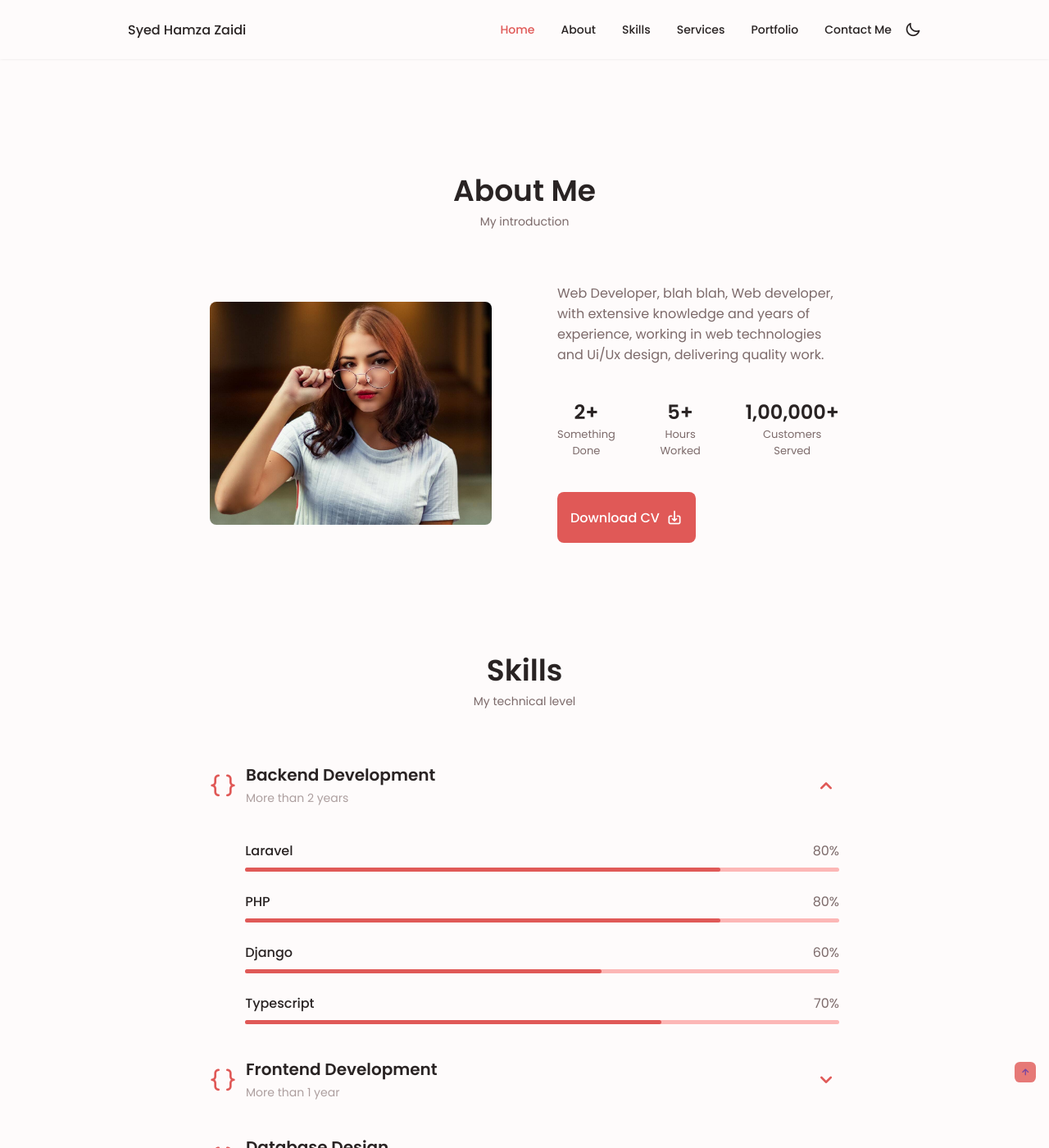
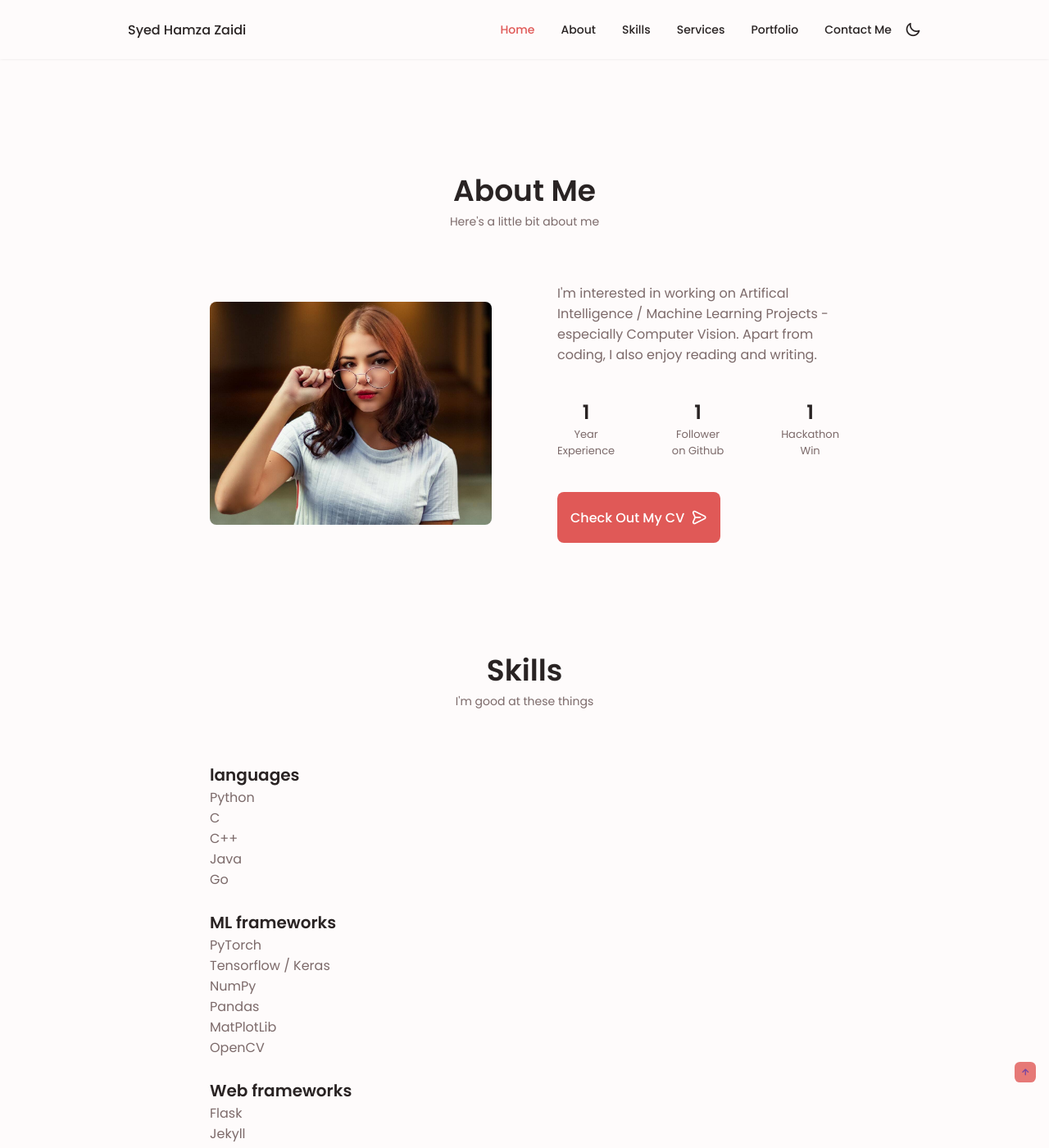
Before and after one commit to syedhamzazaidi/syedhamzazaidi.github.io, a Jekyll site: the page built from index.md, in a window 1280 px wide and 1400 px high, scrolled down 413 px. Shown: the whole window at 82% size. Built offline with Jekyll 4.4.1, drawn with Linux system fonts in a browser that asks for light colours; some of the changed text lies outside the part shown.

Commit message:
add alt skills section

```diff
--- a/_includes/home/about.html
+++ b/_includes/home/about.html
@@ -19,8 +19,8 @@
                 {% endfor %}
             </div>
             <div class="about__buttons">
-                <a download="" href="assets/pdf/Alexa-Cv.pdf" class="button button--flex">
-                    {{ page.about.button }} <i class="uil uil-download-alt button__icon"></i>
+                <a href="assets/pdf/resume.pdf" target="_blank" class="button button--flex">
+                    {{ page.about.button }} <i class="uil uil-message button__icon"></i>
                 </a>
             </div>
         </div>
--- a/_includes/home/landing.html
+++ b/_includes/home/landing.html
@@ -42,9 +42,11 @@
                 <h1 class="home__title">{{ page.landing.title }}</h1>
                 <h3 class="home__subtitle">{{ page.landing.secondtext }}</h3>
                 <p class="home__description">{{ page.landing.thirdtext }}</p>
+                {% if page.landing.button %}
                 <a href="#contact" class="button button--flex">
                     {{ page.landing.button }} <i class="uil uil-message button__icon"></i>
                 </a>
+                {% endif %}
             </div>
         </div>
 
--- a/_includes/home/services.html
+++ b/_includes/home/services.html
@@ -3,8 +3,7 @@
     <span class="section__subtitle">{{ page.services.subtitle}}</span>
 
     <div class="services__container container grid">
-        {% for block in page.services.blocks %}
-        {% if forloop.index > {{ site.max_blog_posts }} %}{% break %}{% endif %}
+        {% for block in page.services.blocks limit: {{ site.max_blog_posts }} %}
         <!--===================== SERVICES 1 ====================-->
         <div class="services__content">
             <div>
--- /dev/null
+++ b/_includes/home/skills-list.html
@@ -0,0 +1,20 @@
+<section class="skills section", id="skills">
+    <h2 class="section__title">{{ page.skills-list.title }}</h2>
+    <span class="section__subtitle">{{ page.skills-list.subtitle }}</span>
+    <div class="skills_list__container container grid">
+      <!-- <p>I’ve picked up quite a few skills during the course of my three co-ops, and aim to improve these skills everyday. Here are a few of the technologies that I have experience with:</p> -->
+      <div class="skills__content">
+        {% for topic in page.skills-list.topics %}
+        <div class="skills__content">
+          <h1 class="skills__title">{{ topic[0] | capitalise }}</h1>
+          <ul>
+            {% for item in topic[1] %}
+            <li class="skillz__category__item">{{ item }}</li>
+            {% endfor %}
+          </ul>
+          <br>
+        </div>
+       {% endfor %}
+      </div>
+    </div>
+  </section>
--- a/_includes/home/skills.html
+++ b/_includes/home/skills.html
@@ -1,6 +1,6 @@
 <section class="skills section" id="skills">
-    <h2 class="section__title">Skills</h2>
-    <span class="section__subtitle">My technical level</span>
+    <h2 class="section__title">{{ page.skills.title }}</h2>
+    <span class="section__subtitle">{{ page.skills.subtitle }}</span>
 
     <div class="skills__container container grid">
         <div>
--- a/_layouts/home.html
+++ b/_layouts/home.html
@@ -4,8 +4,9 @@ layout: default
 
 {%- include home/landing.html -%}
 {%- include home/about.html -%}
-{%- include home/skills.html -%}
-{%- include home/qualifications.html -%}
-{%- include home/services.html -%}
-{%- include home/portfolio.html -%}
+{% if page.skills %}{%- include home/skills.html -%}{% endif %}
+{% if page.skills-list %}{%- include home/skills-list.html -%}{% endif %}
+{% if page.qualifications %}{%- include home/qualifications.html -%}{% endif %}
+{% if page.services %}{%- include home/services.html -%}{% endif %}
+{% if page.portfolio %}{%- include home/portfolio.html -%}{% endif %}
 <br />
--- a/index.md
+++ b/index.md
@@ -8,40 +8,77 @@
 layout: home
 
 landing:
-    title: Hello!
-    secondtext: Software Developer
-    thirdtext: Hey!
-    button: Click Me!
+    title: Hi, I'm Hamza
+    secondtext: A Software Developer
+    thirdtext: >
+        I'm currently a final year undergrad at BITS Pilani, India. I love working with code.
+    # button: Click Me!
 
 about:
     title: About Me
-    subtext: My introduction
-    content: Web Developer, blah blah, Web developer, with extensive knowledge and years of experience, working in web technologies and Ui/Ux design, delivering quality work.
+    subtext: Here's a little bit about me
+    content: >
+        I'm interested in working on Artifical Intelligence / Machine Learning Projects -
+        especially Computer Vision. Apart from coding, I also enjoy reading and writing.
 
     stats:
         -
-            number: 2+
-            line1: Something
-            line2: Done
+            number: 1
+            line1: Year
+            line2: Experience
         -
-            number: 5+
-            line1: Hours
-            line2: Worked
+            number: 1
+            line1: Follower
+            line2: on Github
         -
-            number: 1,00,000+
-            line1: Customers
-            line2: Served
+            number: 1
+            line1: Hackathon
+            line2: Win
 
-    button: Download CV
+    button: Check Out My CV
 
-skills:
-    title:
-    subtext:
+# skills:
+#     title: Skills
+#     subtext: I'm good at these things
+
+skills-list:
+    title: Skills
+    subtitle: I'm good at these things
+    topics:
+        languages:
+            - Python
+            - C
+            - C++
+            - Java
+            - Go
+
+        ML frameworks:
+            - PyTorch
+            - Tensorflow / Keras
+            - NumPy
+            - Pandas
+            - MatPlotLib
+            - OpenCV
+
+        Web frameworks:
+            - Flask
+            - Jekyll
+
+        tools:
+            - Bash
+            - Git & Github
+            - Docker
+            - Postman
+
+        design:
+            - Adobe Photoshop
+            - Adobe Illustrator
+            - Adobe InDesign
+            - Sketch
 
 qualifications:
     title: Qualifications
     subtext: My qualifications
-
     tabs:
     -
         title: Education
@@ -86,24 +123,24 @@ services:
         title: My Summer at Salesforce3
         icon: uil-arrow
 
-portfolio:
-    title: Portfolio
-    subtitle: Most Recent Work
-    projects:
-    -
-        title: Project 1
-        subtitle: Subtitle 1
-        image: portfolio1.jpg
-        button: Clicky!
-    -
-        title: Project 2
-        subtitle: Subtitle 2
-        image: portfolio2.jpg
-        button: Check it out!
-    -
-        title: Project 3
-        subtitle: Subtitle 3
-        image: portfolio3.jpg
-        button: Yolo
+# portfolio:
+#     title: Portfolio
+#     subtitle: Most Recent Work
+#     projects:
+#     -
+#         title: Project 1
+#         subtitle: Subtitle 1
+#         image: portfolio1.jpg
+#         button: Clicky!
+#     -
+#         title: Project 2
+#         subtitle: Subtitle 2
+#         image: portfolio2.jpg
+#         button: Check it out!
+#     -
+#         title: Project 3
+#         subtitle: Subtitle 3
+#         image: portfolio3.jpg
+#         button: Yolo
 
 ---
```
